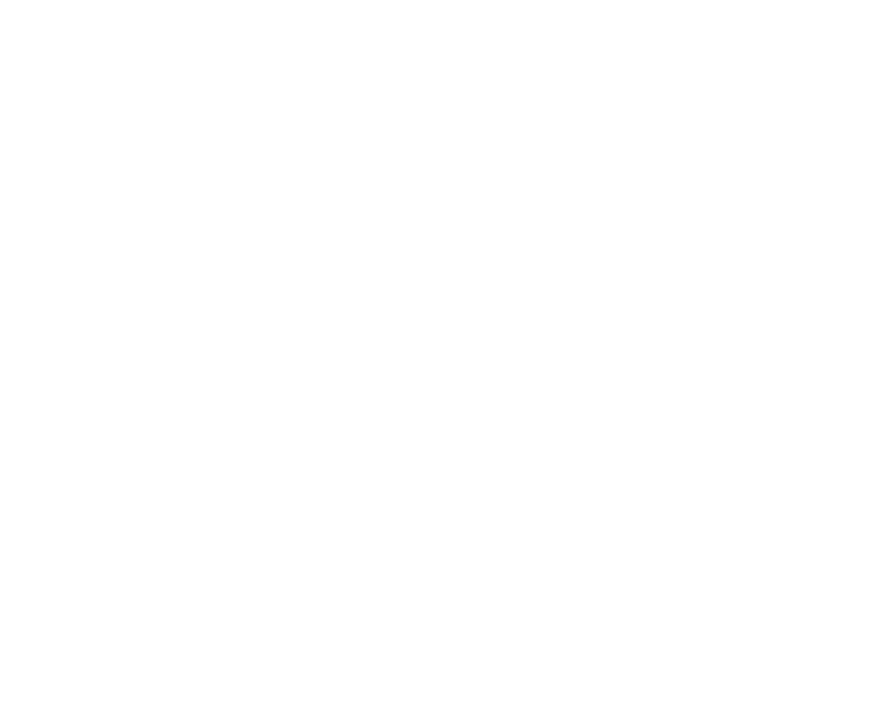
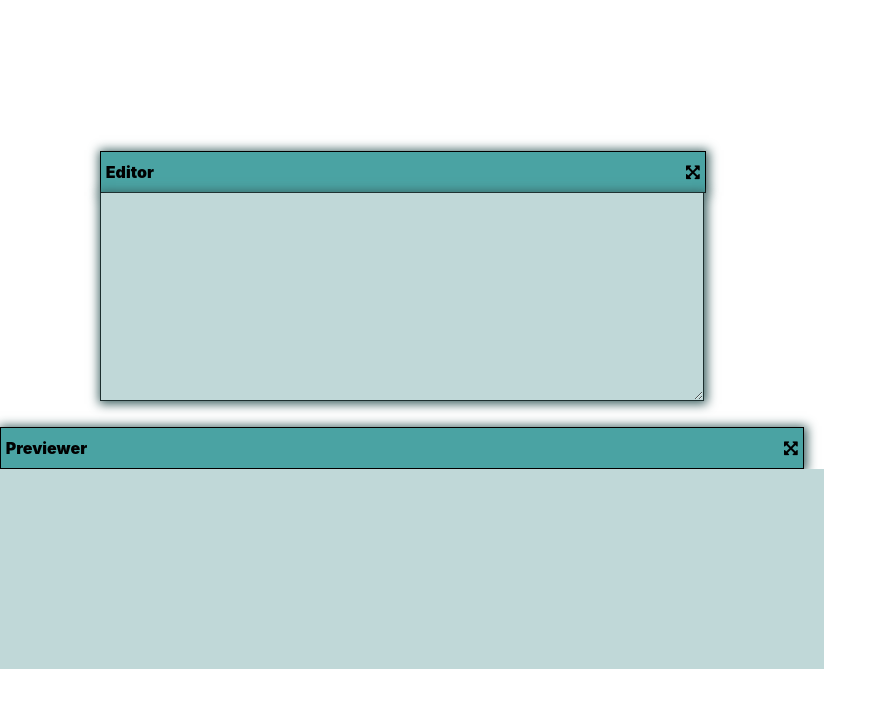
Before and after one commit to kila21/Markdown-previewer, a React (Vite) app: page / in a window 1280 px wide. Shown: the top 708 px of the page, without its empty margins (0-887 px from the left). Built offline with nearby package versions, Linux system fonts and the light colour scheme.

Commit message:
parse and display text as html text

```diff
--- a/src/App.css
+++ b/src/App.css
@@ -0,0 +1,65 @@
+.editor-container {
+  margin: 1.25rem auto;
+  max-width: 600px;
+  width: 600px;
+}
+
+#editor {
+  width: 99%;
+  min-height: 200px;
+  padding-left: 6px;
+  padding-top: 5px;
+  font-size: 0.87rem;
+  background-color: #c0d8d8;
+  border: 1px solid #1d2f2f;
+  box-shadow: 1px 1px 10px 2px #3a5f5f;
+  border-top: none;
+  outline: none;
+  resize: vertical;
+}
+
+/* preview container*/
+#preview {
+  width: 99%;
+  padding: 0 1rem;
+  min-height: 200px;
+  color: #212529;
+  font-size: 1rem;
+  font-weight: 400;
+  background-color: #c0d8d8;
+}
+#preview img {
+  max-width: 90%;
+}
+
+.preview-container {
+  display: flex;
+  flex-direction: column;
+  max-width: 800px;
+  width: 800px;
+  min-height: 200px;
+  overflow-wrap: break-word;
+}
+
+/* same styles */
+
+.editor-toolbar,
+.preview-toolbar {
+  display: flex;
+  align-items: center;
+  width: 99%;
+  height: 30px;
+  padding: 0.3rem;
+  background-color: #4aa3a3;
+  border: 1px solid black;
+  box-shadow: 1px 1px 10px 2px #3a5f5f;
+  font-size: 1rem;
+  color: black;
+  font-weight: 900;
+}
+
+i {
+  color: black;
+  font-size: 25px;
+  margin-left: auto;
+}
--- a/src/App.tsx
+++ b/src/App.tsx
@@ -1,15 +1,32 @@
+import { useState } from "react";
+import { marked } from "marked";
 import "./App.css";
 
 function App() {
+  const [text, setText] = useState("");
+
   return (
     <>
       <div className="editor-container">
         <div className="editor-toolbar">
-          <p>Editor</p>
+          Editor
           <i className="fa fa-arrows-alt" aria-hidden="true"></i>
         </div>
+        <textarea
+          id="editor"
+          onChange={(e) => setText(marked.parse(e.target.value))}
+        ></textarea>
       </div>
-      <div className="preview-container"></div>
+      <div className="preview-container">
+        <div className="preview-toolbar">
+          Previewer
+          <i className="fa fa-arrows-alt" aria-hidden="true"></i>
+        </div>
+        <div
+          id="preview"
+          dangerouslySetInnerHTML={{ __html: marked(text) }}
+        ></div>
+      </div>
     </>
   );
 }
```
